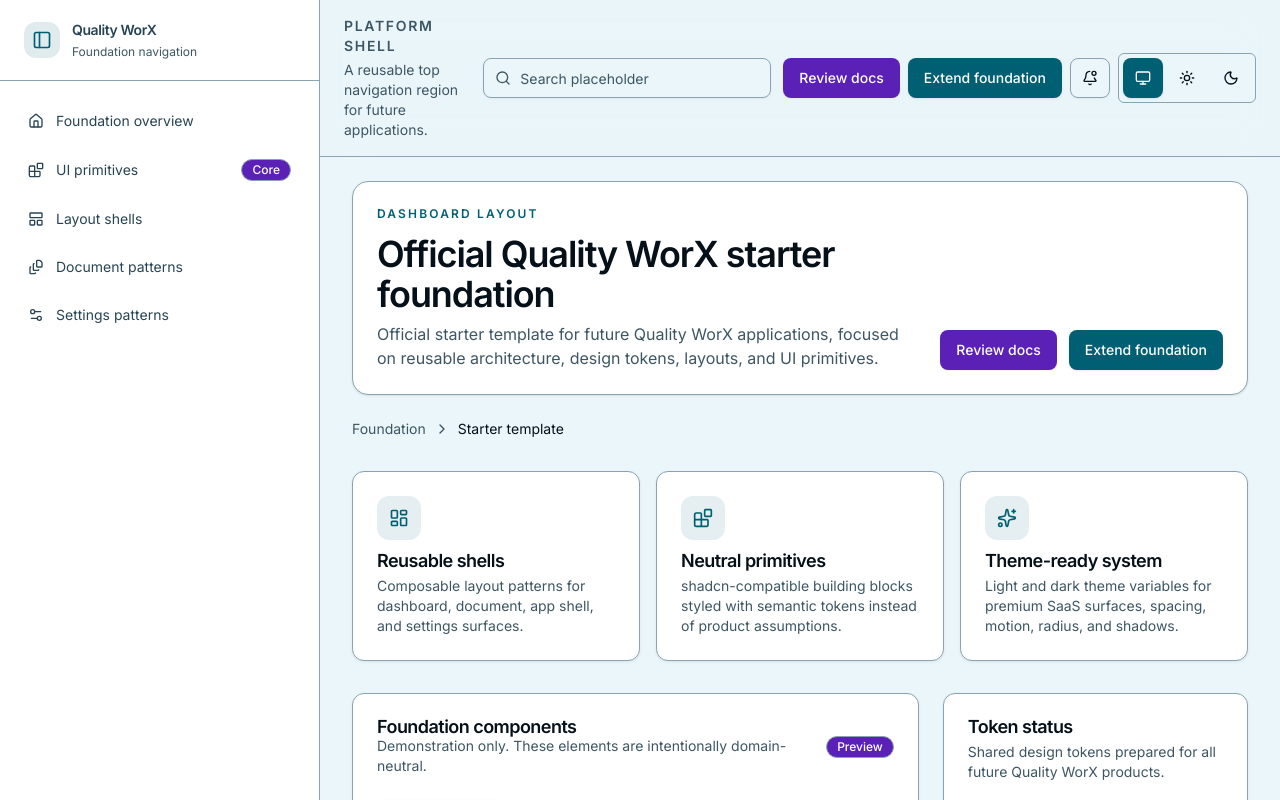
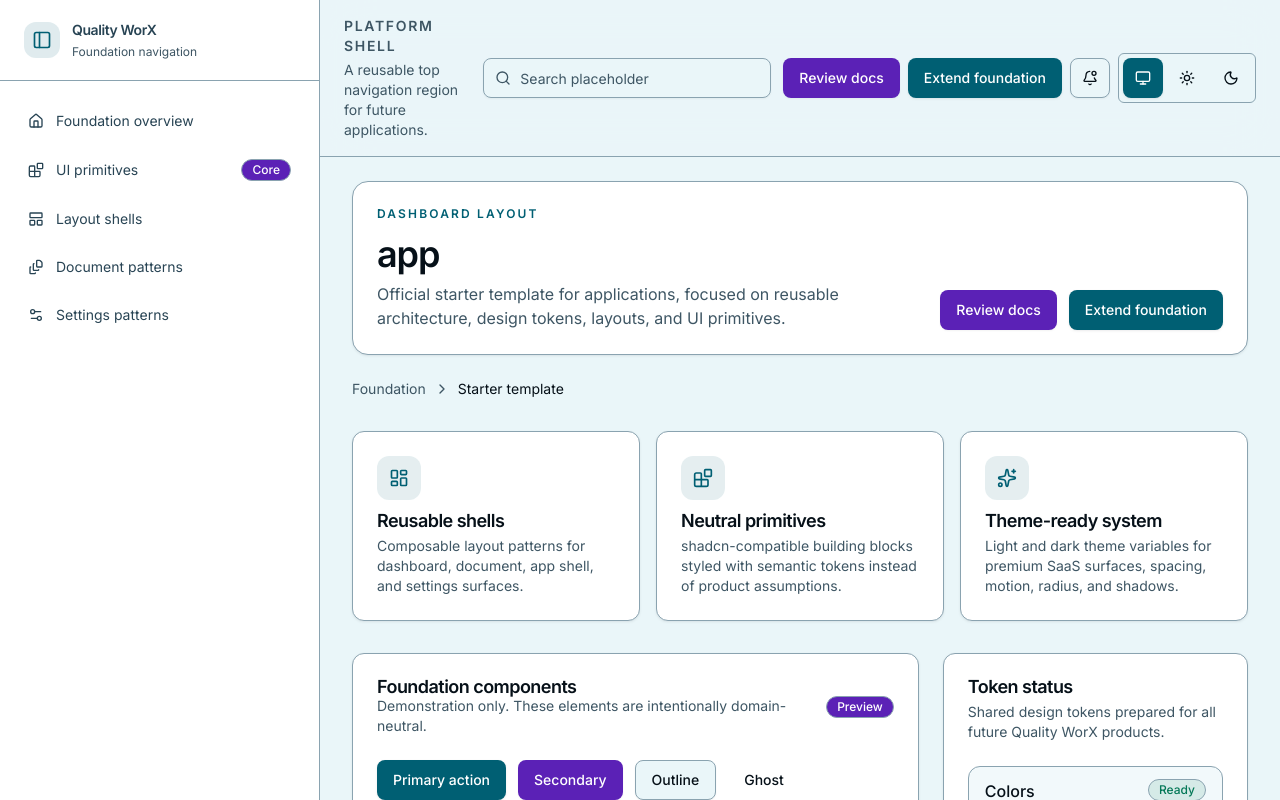
Before and after one commit to PaddeFTW/app-template, a Next.js app: page / in a window 1280 px wide. Shown: the top 800 px of the page. Built offline with nearby package versions, Linux system fonts and the light colour scheme.

Commit message:
Apply v0 Modern Minimal tokens and rename package to app

```diff
--- a/app/layout.tsx
+++ b/app/layout.tsx
@@ -1,6 +1,6 @@
 import type { ReactNode } from "react";
 import type { Metadata } from "next";
-import { Inter } from "next/font/google";
+import { Geist_Mono, Inter, Source_Serif_4 } from "next/font/google";
 
 import { ThemeProvider } from "@/components/common/theme-provider";
 import { siteConfig } from "@/lib/site-config";
@@ -10,6 +10,16 @@ import "./globals.css";
 const inter = Inter({
   subsets: ["latin"],
   variable: "--font-inter",
+});
+
+const sourceSerif = Source_Serif_4({
+  subsets: ["latin"],
+  variable: "--font-source-serif",
+});
+
+const geistMono = Geist_Mono({
+  subsets: ["latin"],
+  variable: "--font-geist-mono",
 });
 
 export const metadata: Metadata = {
@@ -24,7 +34,7 @@ export default function RootLayout({
 }>) {
   return (
     <html suppressHydrationWarning lang="en">
-      <body className={inter.className}>
+      <body className={`${inter.variable} ${sourceSerif.variable} ${geistMono.variable} ${inter.className}`}>
         <ThemeProvider>{children}</ThemeProvider>
       </body>
     </html>
--- a/app/page.tsx
+++ b/app/page.tsx
@@ -45,7 +45,7 @@ export default function HomePage() {
       }
       description={siteConfig.description}
       navigation={navigation}
-      title="Official Quality WorX starter foundation"
+      title="app"
     >
       <FoundationShowcase />
     </DashboardLayout>
--- a/lib/site-config.ts
+++ b/lib/site-config.ts
@@ -1,10 +1,10 @@
 export const siteConfig = {
-  name: "Quality WorX Platform Foundation",
-  shortName: "Quality WorX",
+  name: "app",
+  shortName: "app",
   description:
-    "Official starter template for future Quality WorX applications, focused on reusable architecture, design tokens, layouts, and UI primitives.",
+    "Official starter template for applications, focused on reusable architecture, design tokens, layouts, and UI primitives.",
   links: {
-    repository: "https://github.com/PaddeFTW/quality-worx-app-template",
+    repository: "https://github.com/PaddeFTW/app-template",
   },
   docs: [
     {
```
Also changed, not shown: package.json (+5 -5 lines), styles/README.md.
